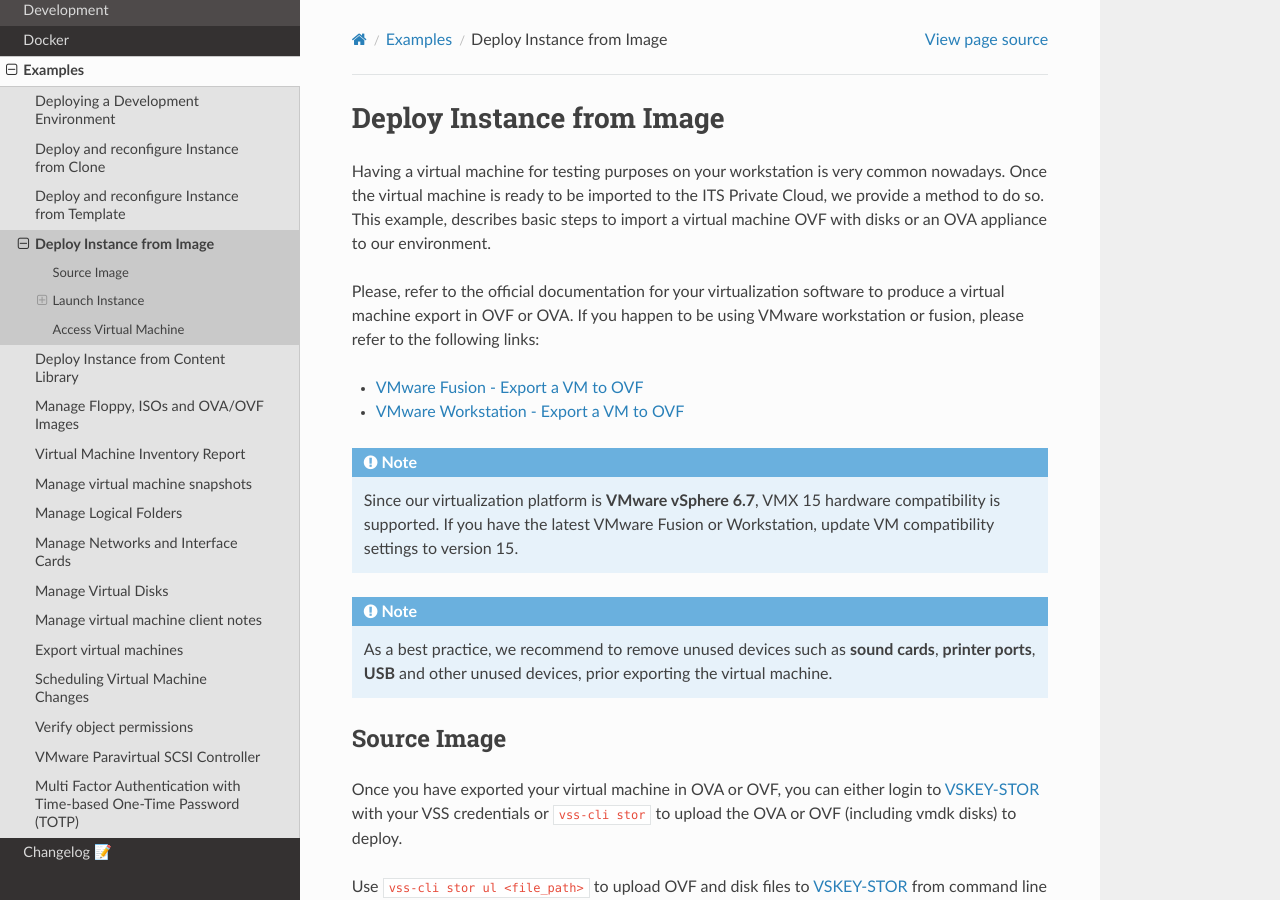
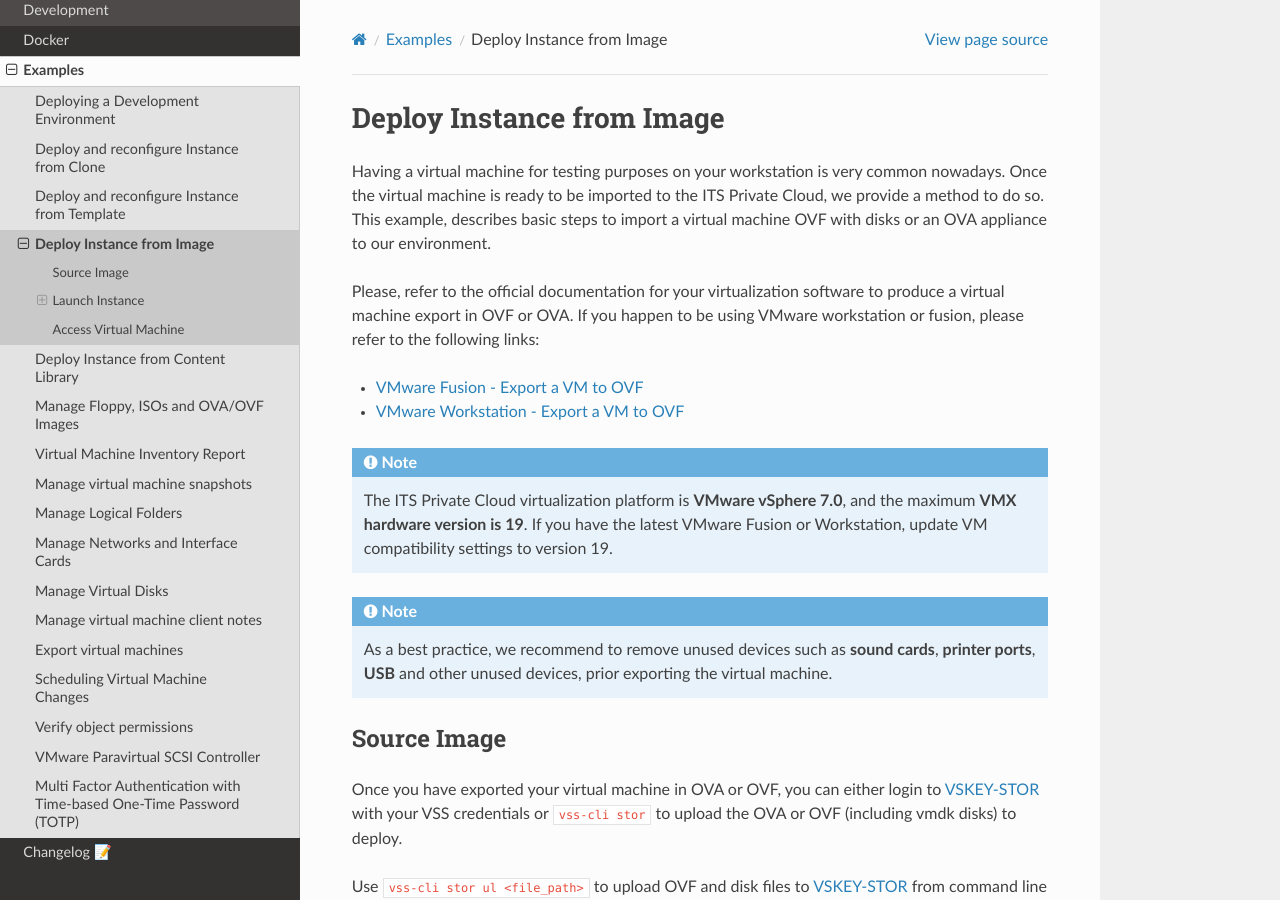
Before and after one commit to EIS-ITS/vss-cli, a Sphinx documentation site: the page built from docs/examples/deploy-image.rst, in a window 1280 px wide and 900 px high. Built offline with Sphinx 7.4.7 and the Read the Docs theme 2.0.0, drawn with Linux system fonts in a browser that asks for light colours; the version number could not be read and is left out.

Commit message:
Issue #536: 📚update vmx hardware version compatibility - fixes #536

```diff
--- a/docs/examples/deploy-image.rst
+++ b/docs/examples/deploy-image.rst
@@ -16,10 +16,9 @@ VMware workstation or fusion, please refer to the following links:
 * `VMware Fusion - Export a VM to OVF`_
 * `VMware Workstation - Export a VM to OVF`_
 
-.. note:: Since our virtualization platform is **VMware vSphere 6.7**,
-  VMX 15 hardware compatibility is supported. If you have the latest
-  VMware Fusion or Workstation, update VM compatibility settings to
-  version 15.
+.. note::  The ITS Private Cloud virtualization platform is **VMware vSphere 7.0**,
+  and the maximum **VMX hardware version is 19**. If you have the latest VMware
+  Fusion or Workstation, update VM compatibility settings to version 19.
 
 .. note:: As a best practice, we recommend to remove unused devices such as
   **sound cards**, **printer ports**, **USB** and other unused devices,
```
Also changed, not shown: .bumpversion.cfg, 3 other files.
